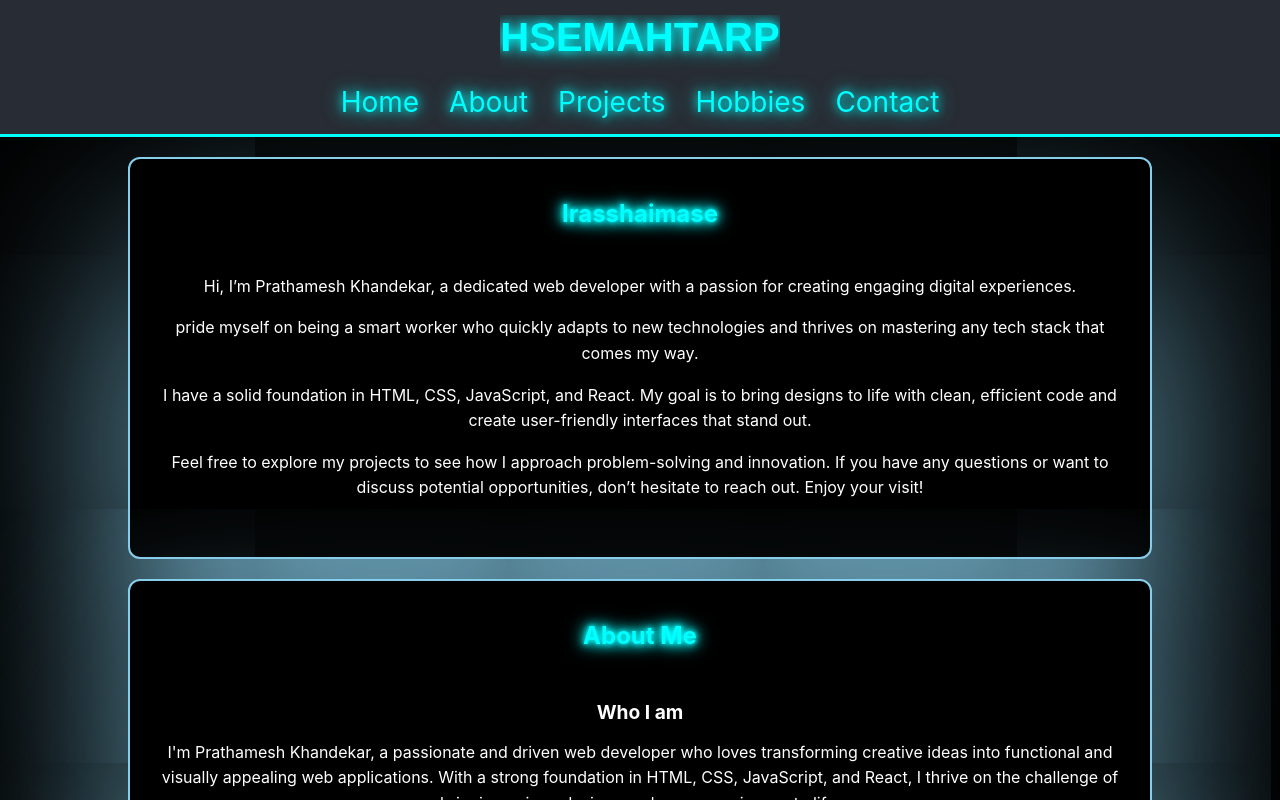
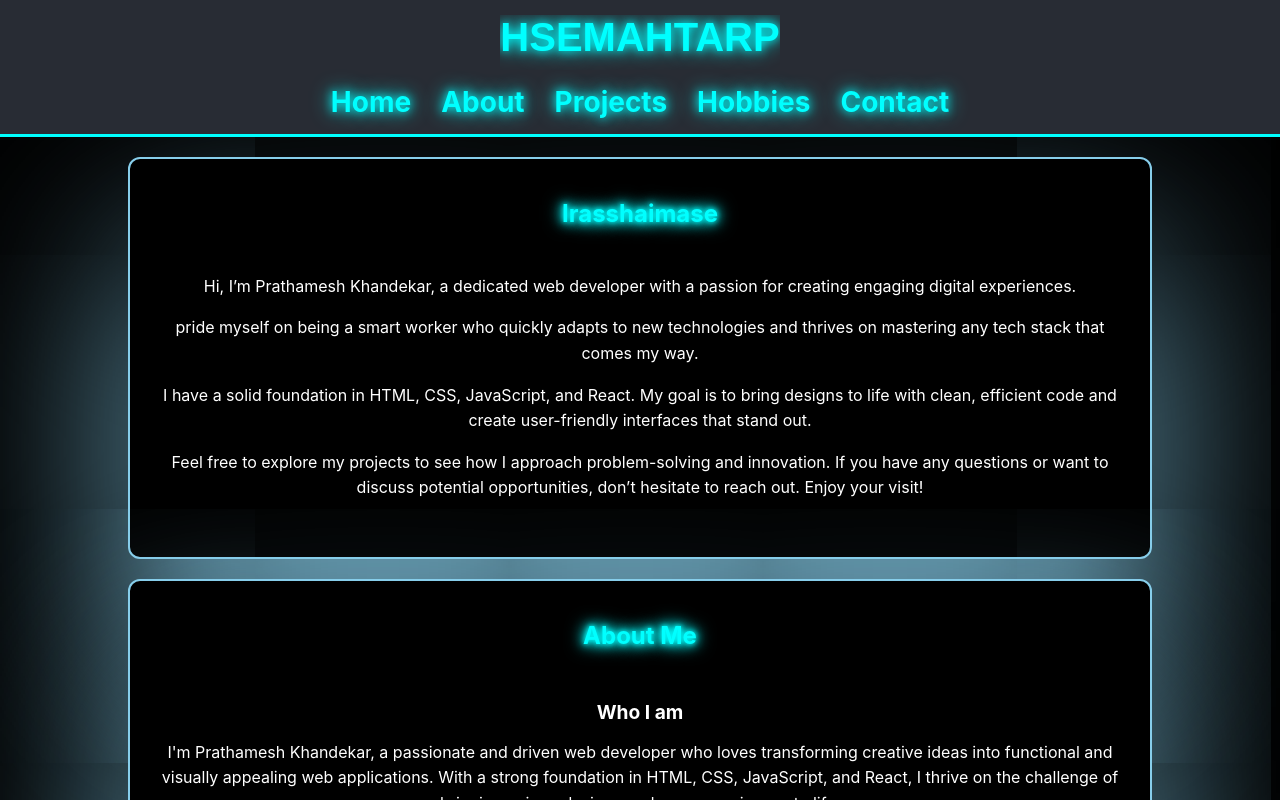
Before and after one commit to flowenol03/Portfolio, a React (Create React App) app: page / in a window 1280 px wide. Shown: the top 800 px of the page. Built offline with nearby package versions, Linux system fonts and the light colour scheme.

Commit message:
inital commit

```diff
--- a/src/components/Header.css
+++ b/src/components/Header.css
@@ -51,6 +51,7 @@
   margin: 0;
   display: flex; /* Ensure horizontal layout */
   justify-content: space-between; /* Distribute items evenly */
+  font-weight: bold; /* Make the entire ul list bold */
 }
 
 .Header nav ul li {
@@ -64,6 +65,7 @@
   text-shadow: 0 0 10px #0ff, 0 0 20px #0ff;
   position: relative;
   display: inline-block;
+  font-weight: bold; /* Make the font of the navigation items bold */
 }
 
 .Header nav ul li a:hover::before {
```
